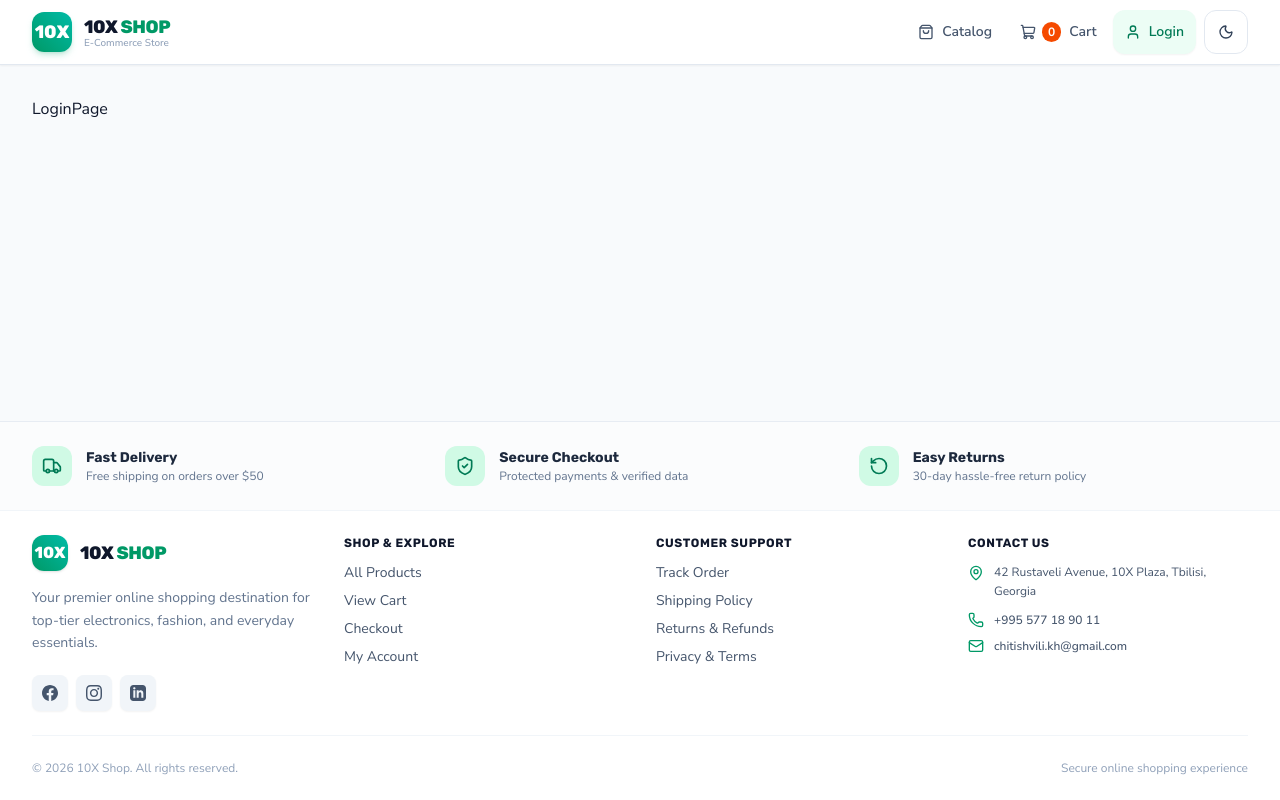
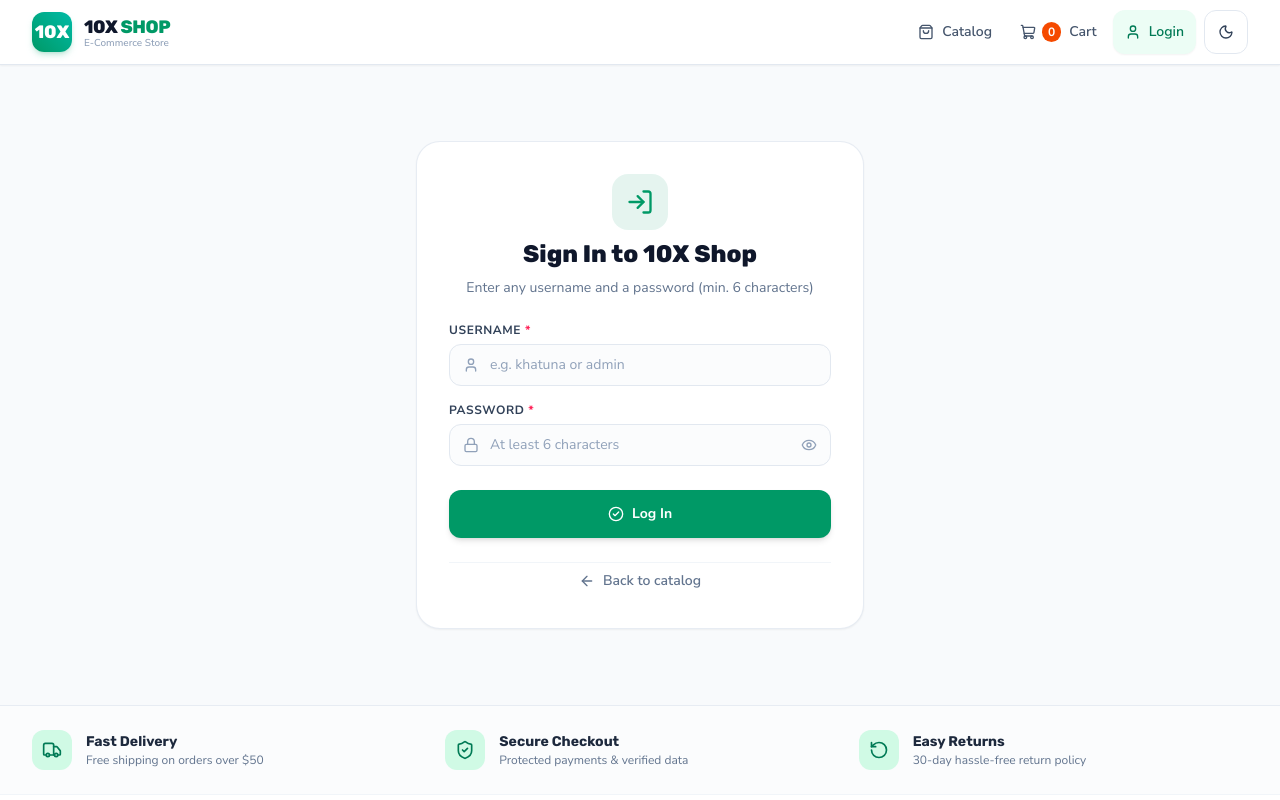
Before and after one commit to KhatunaKhatuna/10X-Shop, a React (Vite) app: page /login in a window 1280 px wide. Shown: the top 800 px of the page. Built offline with nearby package versions, Linux system fonts and the light colour scheme.

Commit message:
feat(auth): implement LoginPage with Formik and Yup validation

```diff
--- a/src/pages/LoginPage.tsx
+++ b/src/pages/LoginPage.tsx
@@ -1,5 +1,209 @@
+import { useState, useEffect } from "react";
+import {
+  Link,
+  useLocation,
+  useNavigate,
+  type Location,
+} from "react-router-dom";
+import { useFormik } from "formik";
+import {
+  Lock,
+  User,
+  Eye,
+  EyeOff,
+  ArrowLeft,
+  AlertCircle,
+  LogIn,
+  CheckCircle2,
+} from "lucide-react";
+import { useAuth } from "@/hooks";
+import { loginSchema, type LoginFormValues } from "@/schemas";
+
+interface LocationState {
+  from?: Location;
+}
+
 export default function LoginPage() {
+  const navigate = useNavigate();
+  const location = useLocation();
+
+  const { login, isLoggedIn } = useAuth();
+  const [showPassword, setShowPassword] = useState(false);
+
+  // Determine redirect destination (e.g. /checkout if guarded, otherwise /)
+  const locationState = location.state as LocationState | undefined;
+  const destination = locationState?.from?.pathname || "/";
+  const wasGuarded = Boolean(locationState?.from);
+
+  // If already logged in, redirect immediately away from /login
+  useEffect(() => {
+    if (isLoggedIn) {
+      navigate(destination, { replace: true });
+    }
+  }, [isLoggedIn, navigate, destination]);
+
+  // Formik integration using Yup loginSchema
+  const { handleSubmit, getFieldProps, touched, errors, isSubmitting } =
+    useFormik<LoginFormValues>({
+      initialValues: {
+        username: "",
+        password: "",
+      },
+      validationSchema: loginSchema,
+      onSubmit: async (values, { setSubmitting }) => {
+        setSubmitting(true);
+        // Simulate brief auth delay for realistic UX feedback
+        await new Promise((resolve) => setTimeout(resolve, 300));
+        login(values.username);
+        setSubmitting(false);
+        navigate(destination, { replace: true });
+      },
+    });
+
   return (
-    <div>LoginPage</div>
+    <div className="min-h-[72vh] flex flex-col items-center justify-center px-4 animate-fade-in">
+      <div className="w-full max-w-md space-y-6">
+        {/* Guard notification banner if redirected from /checkout */}
+        {wasGuarded && (
+          <div className="p-4 rounded-2xl bg-amber-50 dark:bg-amber-950/30 border border-amber-200 dark:border-amber-800/60 flex items-start gap-3 text-amber-800 dark:text-amber-300 text-xs sm:text-sm">
+            <AlertCircle className="w-5 h-5 shrink-0 mt-0.5 text-amber-600 dark:text-amber-400" />
+            <div>
+              <p className="font-semibold">Sign in required</p>
+              <p className="text-amber-700/90 dark:text-amber-300/80 text-xs mt-0.5">
+                Please log in to proceed to checkout. You will be returned to
+                your order immediately after logging in.
+              </p>
+            </div>
+          </div>
+        )}
+
+        {/* Main Login Card */}
+        <div className="bg-white dark:bg-slate-900 border border-slate-200/80 dark:border-slate-800 rounded-3xl p-6 sm:p-8 shadow-xs space-y-6">
+          <div className="text-center space-y-2">
+            <div className="w-14 h-14 mx-auto rounded-2xl bg-emerald-600/10 dark:bg-emerald-500/10 text-emerald-600 dark:text-emerald-400 flex items-center justify-center">
+              <LogIn className="w-7 h-7" />
+            </div>
+            <h1 className="font-heading font-black text-2xl text-slate-900 dark:text-white">
+              Sign In to 10X Shop
+            </h1>
+            <p className="text-xs sm:text-sm text-slate-500 dark:text-slate-400">
+              Enter any username and a password (min. 6 characters)
+            </p>
+          </div>
+
+          {/* Form */}
+          <form onSubmit={handleSubmit} noValidate className="space-y-4">
+            {/* Username Input */}
+            <div className="space-y-1.5">
+              <label
+                htmlFor="username"
+                className="block text-xs font-bold text-slate-700 dark:text-slate-300 uppercase tracking-wider"
+              >
+                Username <span className="text-rose-500">*</span>
+              </label>
+              <div className="relative">
+                <div className="absolute inset-y-0 left-0 pl-3.5 flex items-center pointer-events-none text-slate-400">
+                  <User className="w-4 h-4" />
+                </div>
+                <input
+                  id="username"
+                  type="text"
+                  placeholder="e.g. khatuna or admin"
+                  autoComplete="username"
+                  {...getFieldProps("username")}
+                  className={`w-full pl-10 pr-3.5 py-2.5 rounded-xl border text-sm transition-all outline-none bg-slate-50/50 dark:bg-slate-800/50 text-slate-900 dark:text-slate-100 placeholder:text-slate-400 ${
+                    touched.username && errors.username
+                      ? "border-rose-400 dark:border-rose-600 focus:ring-2 focus:ring-rose-400/20"
+                      : "border-slate-200 dark:border-slate-700 focus:border-emerald-500 focus:ring-2 focus:ring-emerald-500/20"
+                  }`}
+                />
+              </div>
+              {touched.username && errors.username && (
+                <p className="text-xs text-rose-500 font-medium flex items-center gap-1 mt-1">
+                  <AlertCircle className="w-3.5 h-3.5 shrink-0" />
+                  <span>{errors.username}</span>
+                </p>
+              )}
+            </div>
+
+            {/* Password Input */}
+            <div className="space-y-1.5">
+              <label
+                htmlFor="password"
+                className="block text-xs font-bold text-slate-700 dark:text-slate-300 uppercase tracking-wider"
+              >
+                Password <span className="text-rose-500">*</span>
+              </label>
+              <div className="relative">
+                <div className="absolute inset-y-0 left-0 pl-3.5 flex items-center pointer-events-none text-slate-400">
+                  <Lock className="w-4 h-4" />
+                </div>
+                <input
+                  id="password"
+                  type={showPassword ? "text" : "password"}
+                  placeholder="At least 6 characters"
+                  autoComplete="current-password"
+                  {...getFieldProps("password")}
+                  className={`w-full pl-10 pr-10 py-2.5 rounded-xl border text-sm transition-all outline-none bg-slate-50/50 dark:bg-slate-800/50 text-slate-900 dark:text-slate-100 placeholder:text-slate-400 ${
+                    touched.password && errors.password
+                      ? "border-rose-400 dark:border-rose-600 focus:ring-2 focus:ring-rose-400/20"
+                      : "border-slate-200 dark:border-slate-700 focus:border-emerald-500 focus:ring-2 focus:ring-emerald-500/20"
+                  }`}
+                />
+                <button
+                  type="button"
+                  onClick={() => setShowPassword((prev) => !prev)}
+                  tabIndex={-1}
+                  aria-label={showPassword ? "Hide password" : "Show password"}
+                  className="absolute inset-y-0 right-0 pr-3.5 flex items-center text-slate-400 hover:text-slate-600 dark:hover:text-slate-200 cursor-pointer transition-colors"
+                >
+                  {showPassword ? (
+                    <EyeOff className="w-4 h-4" />
+                  ) : (
+                    <Eye className="w-4 h-4" />
+                  )}
+                </button>
+              </div>
+              {touched.password && errors.password && (
+                <p className="text-xs text-rose-500 font-medium flex items-center gap-1 mt-1">
+                  <AlertCircle className="w-3.5 h-3.5 shrink-0" />
+                  <span>{errors.password}</span>
+                </p>
+              )}
+            </div>
+
+            {/* Submit Button */}
+            <button
+              type="submit"
+              disabled={isSubmitting}
+              className="w-full mt-2 inline-flex items-center justify-center gap-2 py-3.5 rounded-xl bg-emerald-600 hover:bg-emerald-700 active:scale-[0.99] text-white font-bold text-sm shadow-md hover:shadow-lg transition-all cursor-pointer disabled:opacity-50 disabled:cursor-not-allowed"
+            >
+              {isSubmitting ? (
+                <>
+                  <div className="w-4 h-4 border-2 border-white/30 border-t-white rounded-full animate-spin" />
+                  <span>Signing in...</span>
+                </>
+              ) : (
+                <>
+                  <CheckCircle2 className="w-4 h-4" />
+                  <span>Log In</span>
+                </>
+              )}
+            </button>
+          </form>
+
+          {/* Back to Catalog Link */}
+          <div className="pt-2 border-t border-slate-100 dark:border-slate-800 text-center">
+            <Link
+              to="/"
+              className="inline-flex items-center gap-2 text-xs sm:text-sm font-semibold text-slate-500 hover:text-emerald-600 dark:text-slate-400 dark:hover:text-emerald-400 transition-colors"
+            >
+              <ArrowLeft className="w-4 h-4" />
+              <span> Back to catalog</span>
+            </Link>
+          </div>
+        </div>
+      </div>
+    </div>
   );
 }
--- a/src/schemas/index.ts
+++ b/src/schemas/index.ts
@@ -1,5 +1,2 @@
 export { checkoutSchema, type CheckoutFormValues } from "./checkout.schema";
-export {
-  loginSchema,
-  type LoginFormValues,
-} from "./login.schema";
+export { loginSchema, type LoginFormValues } from "./login.schema";
```
